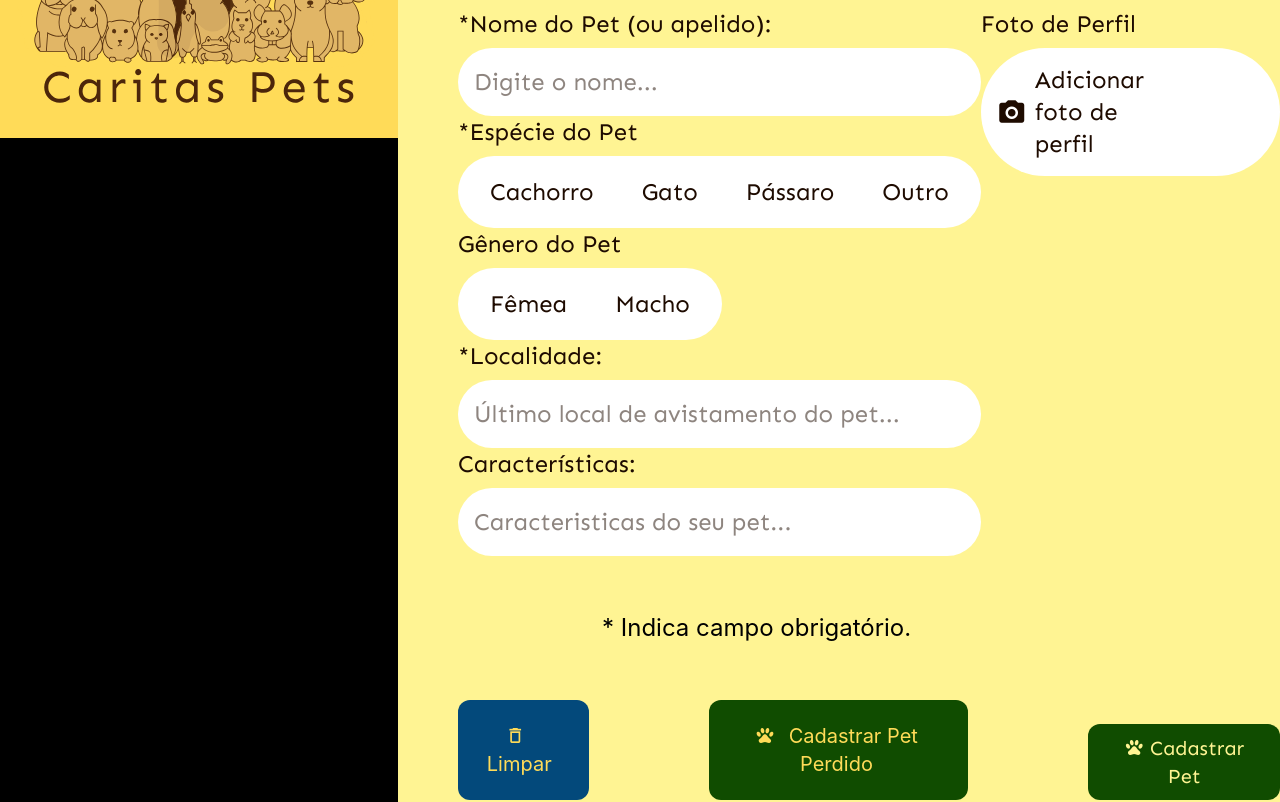
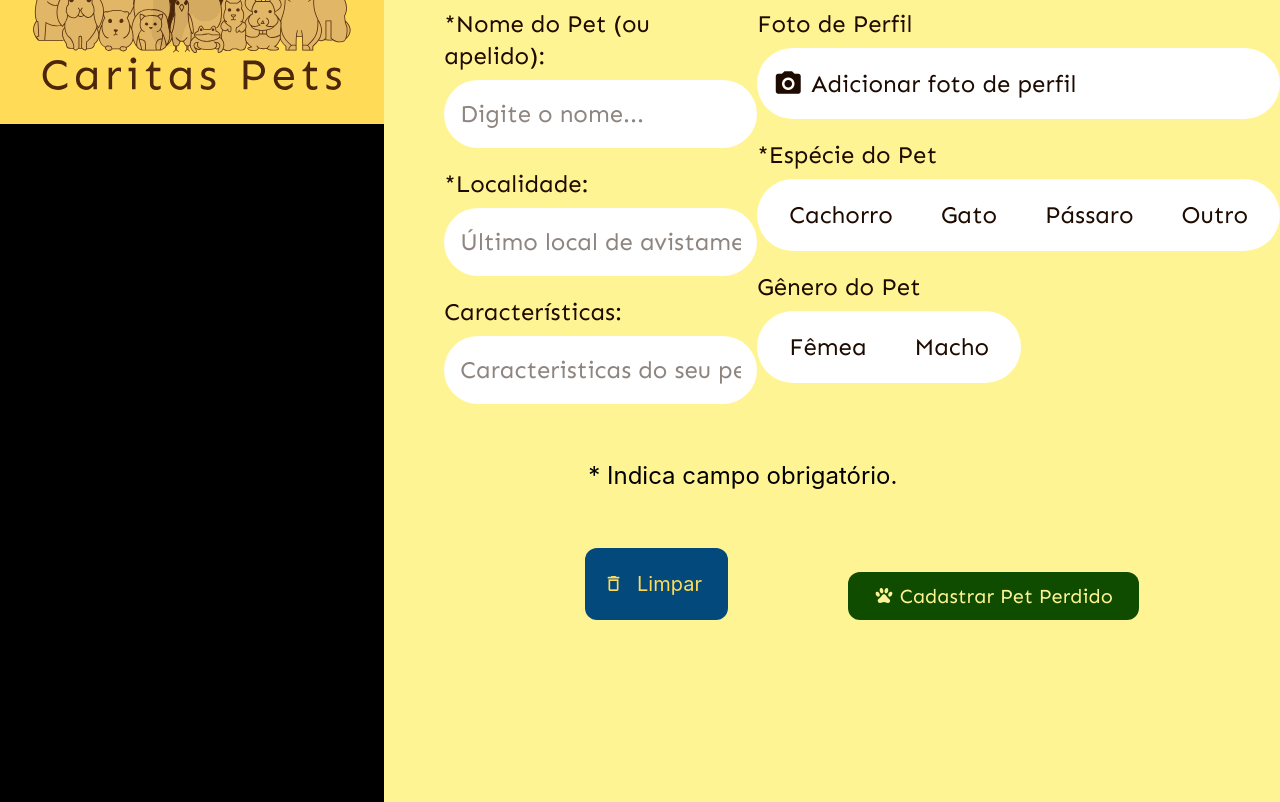
Before and after one commit to CaritasPets/Front-End, a Vue app: page /procura-se/register in a window 1280 px wide. Shown: the part 340-1142 px from the top of the page. Built offline with nearby package versions, Linux system fonts and the light colour scheme.

Commit message:
FEAT: Small corrections #107

```diff
--- a/src/components/FormsComponents/PerdidoForm.vue
+++ b/src/components/FormsComponents/PerdidoForm.vue
@@ -10,39 +10,34 @@ function handleSubmit() {
   const valores = Object.fromEntries(
     Object.entries(inputStore.campos).map(([key, field]) => [key, field.value])
   )
-
   alert(JSON.stringify(valores, null, 2))
 }
 </script>
 <template>
   <form @submit.prevent="handleSubmit" class="relative z-10">
     <div class="flex justify-around">
-      <div>
         <ul>
           <li>
-            <BaseInput name="input1"/>
+            <BaseInput name="input1" class="mb-5"/>
           </li>
           <li>
-            <ToggleComponent name="radio2"/>
-          </li>
-          <li>
-            <ToggleComponent name="radio1"/>
-          </li>
-          <li>
-            <BaseInput name="input2"/>
+            <BaseInput name="input2" class="mb-5"/>
           </li>
           <li>
             <BaseInput name="input3"/>
           </li>
         </ul>
-      </div>
-      <div>
         <ul>
           <li>
-            <PictureInput/>
+            <PictureInput class="mb-5"/>
+          </li>
+          <li>
+            <ToggleComponent name="radio2" class="mb-5"/>
+          </li>
+          <li>
+            <ToggleComponent name="radio1"/>
           </li>
         </ul>
-      </div>
     </div>
     <div class="ml-36 my-14">
       <h2 class="text-2xl">* Indica campo obrigatório.</h2>
@@ -56,18 +51,11 @@ function handleSubmit() {
         Limpar
       </button>
       <button
-        class="text-xl text-[#FFDB58] rounded-xl py-2 pl-5 pr-6 bg-[#104C00] cursor-pointer border-2 border-transparent transition-all duration-500 hover:bg-transparent hover:border-[#104C00] hover:text-[#104C00]"
-        type="submit"
-      >
-        <span class="mr-2 mdi mdi-paw"></span>
-        Cadastrar Pet Perdido
-      </button>
-      <button
         class="mt-6 text-xl text-[#FFF493] rounded-xl py-2 px-6 bg-[#104C00] cursor-pointer border-2 border-transparent transition-all duration-500 hover:bg-transparent hover:border-[#104C00] hover:text-[#104C00] font-[Sen]"
         type="submit"
       >
         <span class="mdi mdi-paw"></span>
-        Cadastrar Pet
+        Cadastrar Pet Perdido
       </button>
     </div>
   </form>
```
